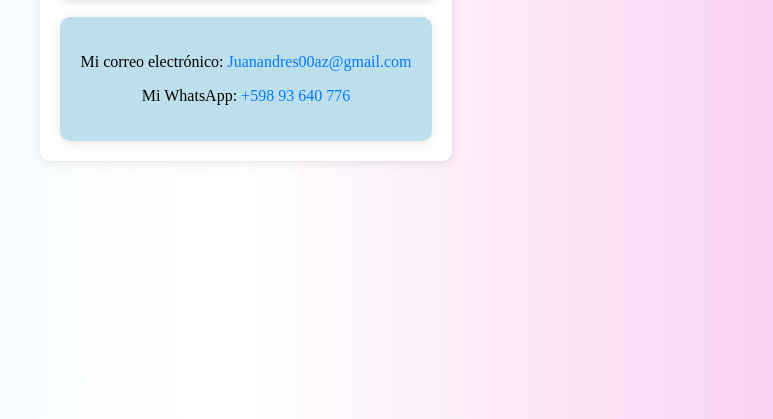
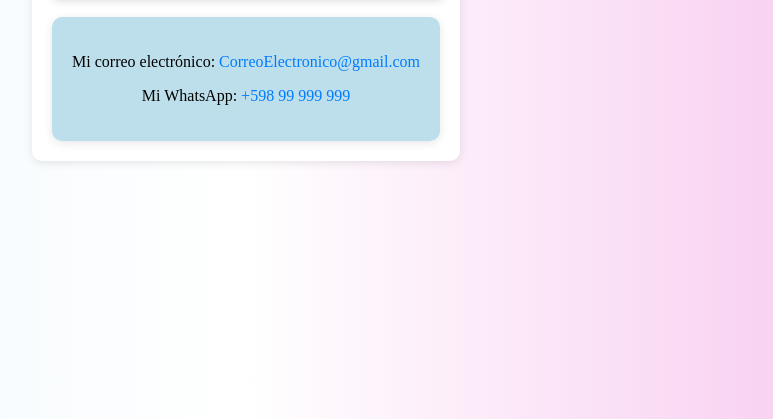
Before and after one commit to DaikiDash/ProyElect, a plain HTML site: page contacto.html in a window 1280 px wide. Shown: the part 381-800 px from the top of the page, without its empty margins (394-1167 px from the left). Drawn offline with Linux system fonts and the light colour scheme.

Commit message:
Update contacto.html

```diff
--- a/contacto.html
+++ b/contacto.html
@@ -12,8 +12,8 @@
             <h1>Contacto</h1>
         </div>
         <div class="contacto">
-            <p>Mi correo electrónico: <a href="mailto:Juanandres00az@gmail.com">Juanandres00az@gmail.com</a></p>
-            <p>Mi WhatsApp: <a href="https://wa.me/59893640776" target="_blank">+598 93 640 776</a></p>
+            <p>Mi correo electrónico: <a href="mailto:CorreoElectronico@gmail.com">CorreoElectronico@gmail.com</a></p>
+            <p>Mi WhatsApp: <a href="https://wa.me/598 99 999 999" target="_blank">+598 99 999 999</a></p>
         </div>
     </div>
 </body>
```
